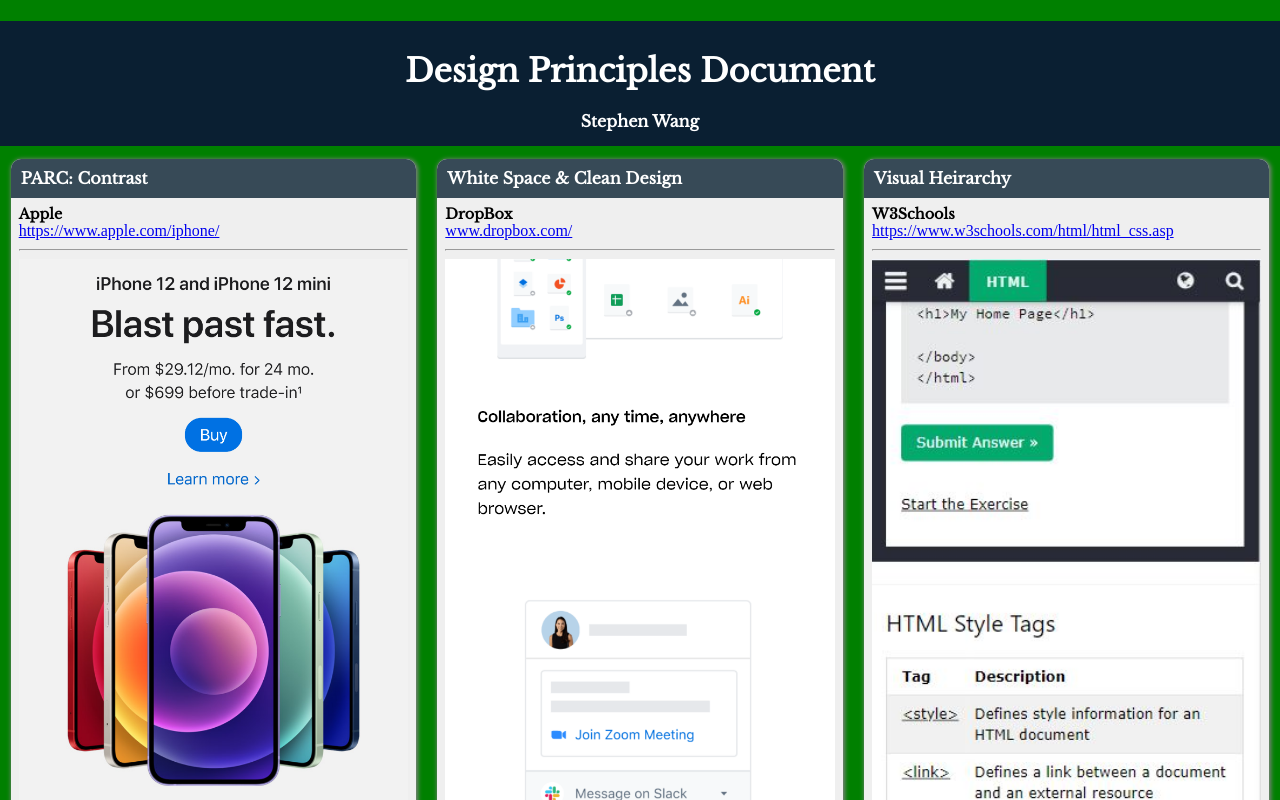
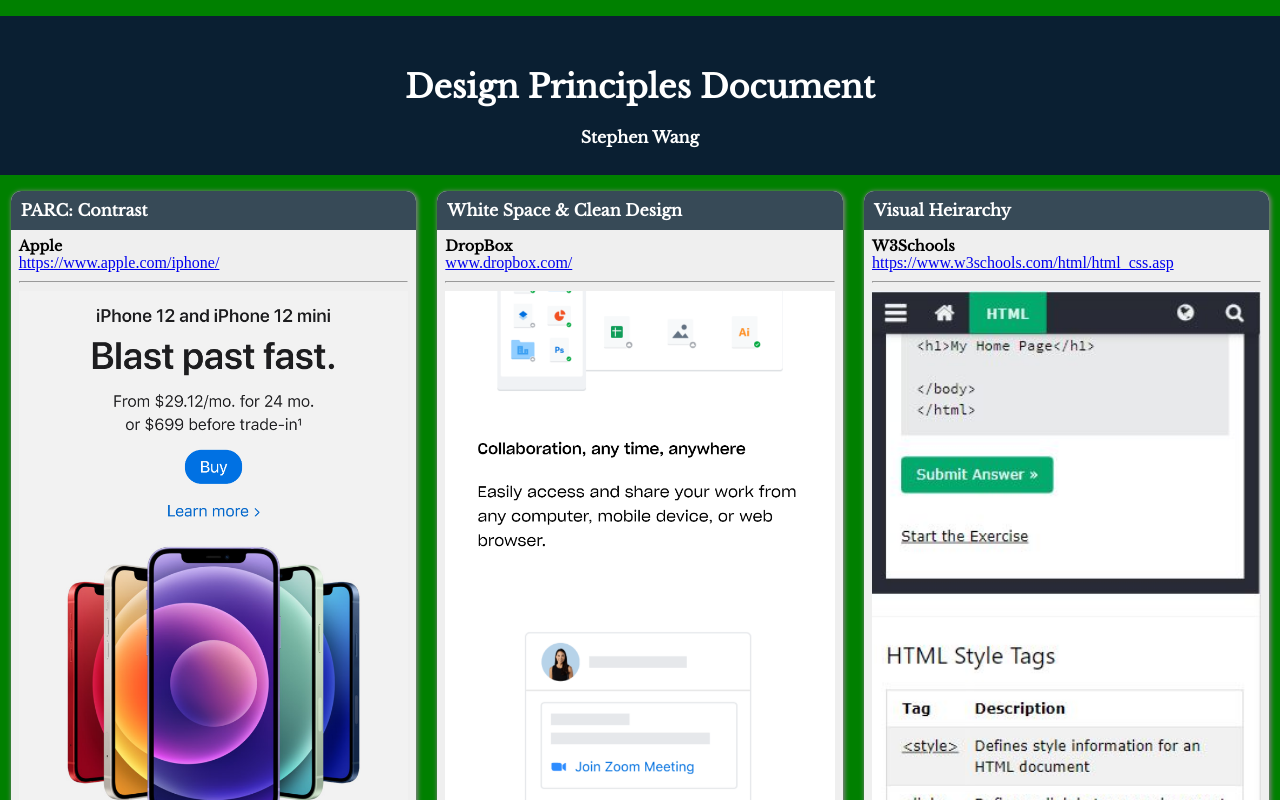
Before and after one commit to wan17002/wan17002.github.io, a plain HTML site: page Lesson 2/design-principles.html in a window 1280 px wide. Shown: the top 800 px of the page. Drawn offline with nearby package versions, Linux system fonts and the light colour scheme.

Commit message:
update header bug

```diff
--- a/Lesson 2/medium.css
+++ b/Lesson 2/medium.css
@@ -7,12 +7,14 @@ Requires that the screen is a minimum of 32.5em before we start applying any of
     }
     body{
         background-color: blue;
+        grid-template-columns: 1fr;
     }
     main{
         /*
         We don't need to retype the "display: grid" because we already typed it in the original file
         Adding "grid-template-columns: 1fr 1fr;" will overwrite what we've typed previously
         */
+        display: grid;
         grid-template-columns: 1fr 1fr;
     }
     section{
--- a/Lesson 2/style.css
+++ b/Lesson 2/style.css
@@ -1,10 +1,14 @@
 body{
     background-color: yellow;
+    margin: 0px auto;
+    display: grid;
+    grid-template-columns: 1fr;
 }
 header{
     text-align: center;
     background-color: #0A1F32;
     color: white;
+    margin: 1rem auto;
 }
 header h1{
     padding-top:1em;
@@ -16,6 +20,7 @@ header h2{
 
 h1{
     font-size: 2em;
+    background-color:#0A1F32;
 }
 
 h2{
@@ -30,15 +35,14 @@ h1, h2, h3{
 p{
     font-family: 'Cormorant Garamond', serif;
     margin: .5em;
+    font-size: 20px;
 }
 
-
-main{
+/*main{
     /* We did this so everything will stack because this is the smallest size */
     /* We want everything to stack because this is the mobile version */
-    display: grid;
-    grid-template-columns: 1fr;
-}
+
+
 section{
     width: 95%;
     margin: 0 auto;
```
